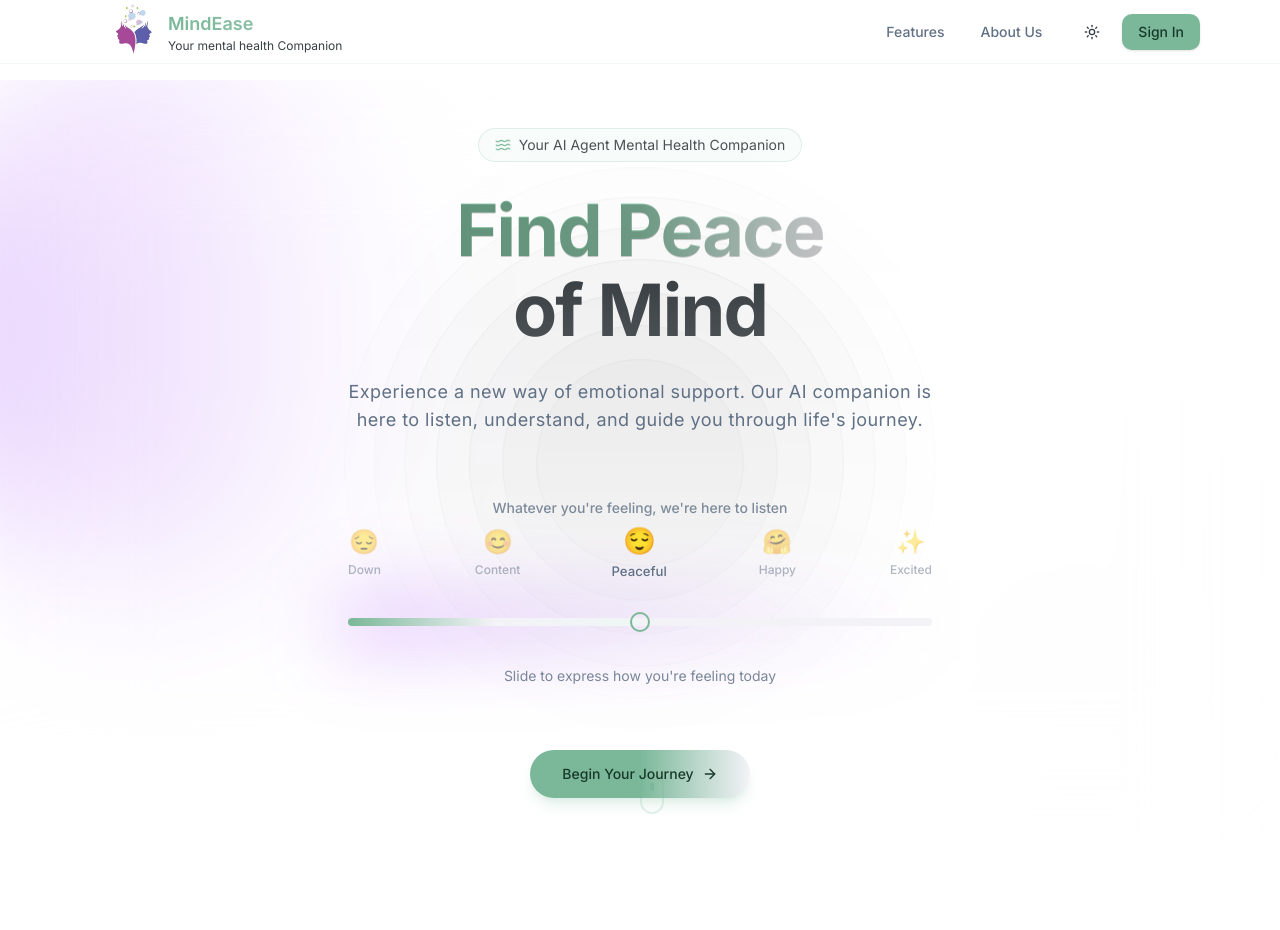
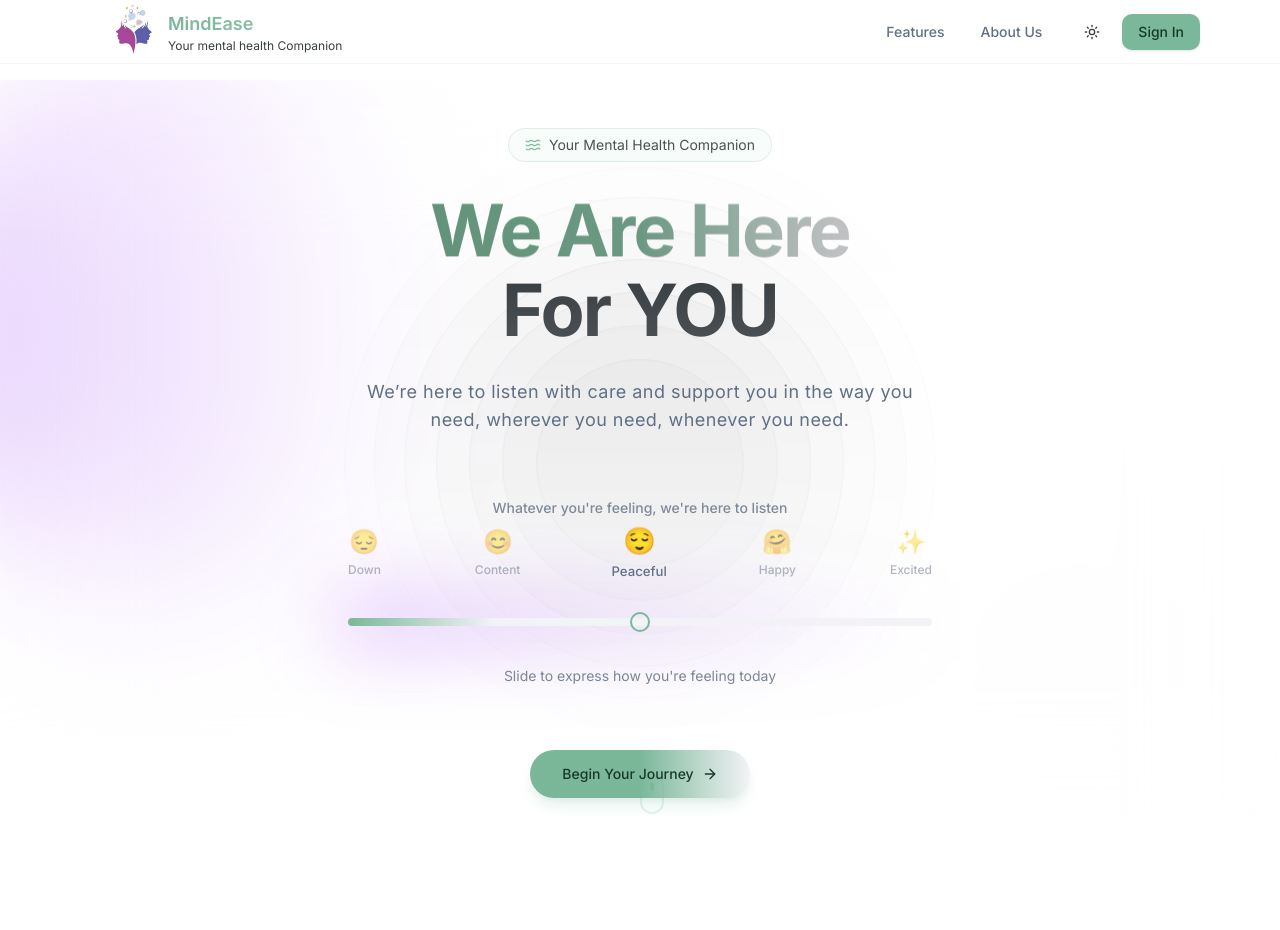
Before and after one commit to vaibhavbudhia/MindEase-FrontEnd, a Next.js app: page / in a window 1280 px wide. Shown: the top 930 px of the page. Built offline with nearby package versions, Linux system fonts and the light colour scheme.

Commit message:
page.tsx

```diff
--- a/app/page.tsx
+++ b/app/page.tsx
@@ -47,7 +47,7 @@ export default function Home() {
 
   const welcomeSteps = [
     {
-      title: "Hi, I'm Aura 👋",
+      title: "Hi, I'm MindEase 👋",
       description:
         "Your AI companion for emotional well-being. I'm here to provide a safe, judgment-free space for you to express yourself.",
       icon: Waves,
@@ -129,25 +129,24 @@ export default function Home() {
           <div className="inline-flex items-center gap-2 rounded-full px-4 py-1.5 text-sm border border-primary/20 bg-primary/5 backdrop-blur-sm hover:border-primary/40 transition-all duration-300">
             <Waves className="w-4 h-4 animate-wave text-primary" />
             <span className="relative text-foreground/90 dark:text-foreground after:content-[''] after:absolute after:bottom-0 after:left-0 after:w-full after:h-[1px] after:bg-primary/30 after:scale-x-0 hover:after:scale-x-100 after:transition-transform after:duration-300">
-              Your AI Agent Mental Health Companion
+              Your Mental Health Companion
             </span>
           </div>
 
           {/* Enhanced main heading with smoother gradient */}
           <h1 className="text-4xl md:text-6xl lg:text-7xl font-bold font-plus-jakarta tracking-tight">
             <span className="inline-block bg-gradient-to-r from-primary via-primary/90 to-secondary bg-clip-text text-transparent [text-shadow:_0_1px_0_rgb(0_0_0_/_20%)] hover:to-primary transition-all duration-300">
-              Find Peace
+              We Are Here
             </span>
             <br />
             <span className="inline-block mt-2 bg-gradient-to-b from-foreground to-foreground/90 bg-clip-text text-transparent">
-              of Mind
+              For YOU
             </span>
           </h1>
 
           {/* Enhanced description with better readability */}
           <p className="max-w-[600px] mx-auto text-base md:text-lg text-muted-foreground leading-relaxed tracking-wide">
-            Experience a new way of emotional support. Our AI companion is here
-            to listen, understand, and guide you through life's journey.
+            We’re here to listen with care and support you in the way you need, wherever you need, whenever you need.
           </p>
 
           {/* Emotion slider section with enhanced transitions */}
@@ -246,7 +245,7 @@ export default function Home() {
         <div className="max-w-6xl mx-auto">
           <motion.div className="text-center mb-16 space-y-4 text-white ">
             <h2 className="text-3xl font-bold bg-gradient-to-r from-primary/90 to-primary bg-clip-text text-transparent dark:text-primary/90">
-              How Aura Helps You
+              How MindEase Helps You
             </h2>
             <p className="text-foreground dark:text-foreground/95 max-w-2xl mx-auto font-medium text-lg">
               Experience a new kind of emotional support, powered by empathetic
```
